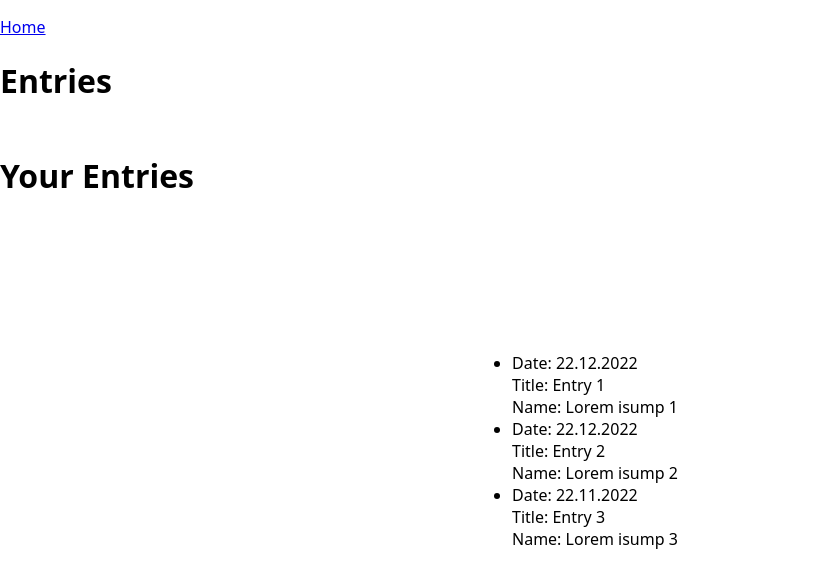
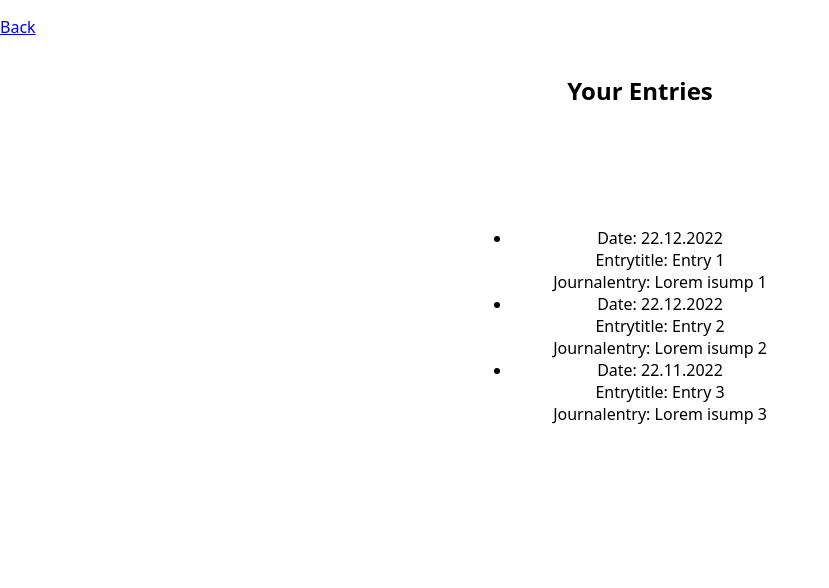
Before and after one commit to IrisHerholz/capstone-project, a Next.js app: page /EntryListPage in a window 1280 px wide. Shown: the top 588 px of the page, without its empty margins (0-829 px from the left). Built offline with nearby package versions, Linux system fonts and the light colour scheme.

Commit message:
little list styling, fixed symantik

```diff
--- a/components/JournalEntryList/index.js
+++ b/components/JournalEntryList/index.js
@@ -5,7 +5,7 @@ export default function JournalEntryList() {
   return (
     <>
       <header>
-        <H1>Your Entries</H1>
+        <Heading>Your Entries</Heading>
       </header>
       <main>
         <EntryItem>
@@ -13,9 +13,9 @@ export default function JournalEntryList() {
             <ListItem key={title.date}>
               Date: {title.date}
               <br />
-              Title: {title.entrytitle}
+              Entrytitle: {title.entrytitle}
               <br />
-              Name: {title.name}
+              Journalentry: {title.name}
             </ListItem>
           ))}
         </EntryItem>
@@ -24,15 +24,21 @@ export default function JournalEntryList() {
   );
 }
 
-const H1 = styled.h1`
+const Heading = styled.h1`
   position: relative;
-  top: 30px;
+  top: 20px;
+  font-size: 1.5em;
+  text-align: center;
 `;
 const ListItem = styled.li`
   position: relative;
-  top: 30px;
+  font-size: 1em;
+  text-align: center;
+  gap: 2em;
 `;
 const EntryItem = styled.ul`
   position: relative;
-  top: 30px;
+  top: 20px;
+  font-size: 1em;
+  text-align: center;
 `;
--- a/pages/EntryListPage/index.js
+++ b/pages/EntryListPage/index.js
@@ -5,9 +5,8 @@ export default function EntryListPage() {
   return (
     <>
       <Link href="/">
-        <p>Home</p>
+        <p>Back</p>
       </Link>
-      <h1>Entries</h1>
       <JournalEntryList />
     </>
   );
```
